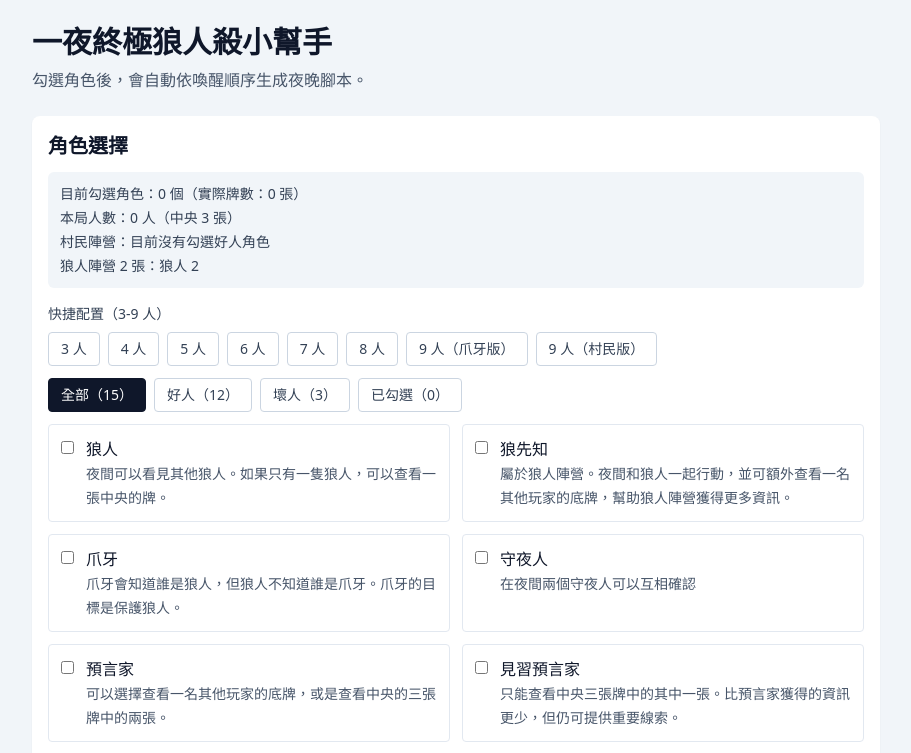
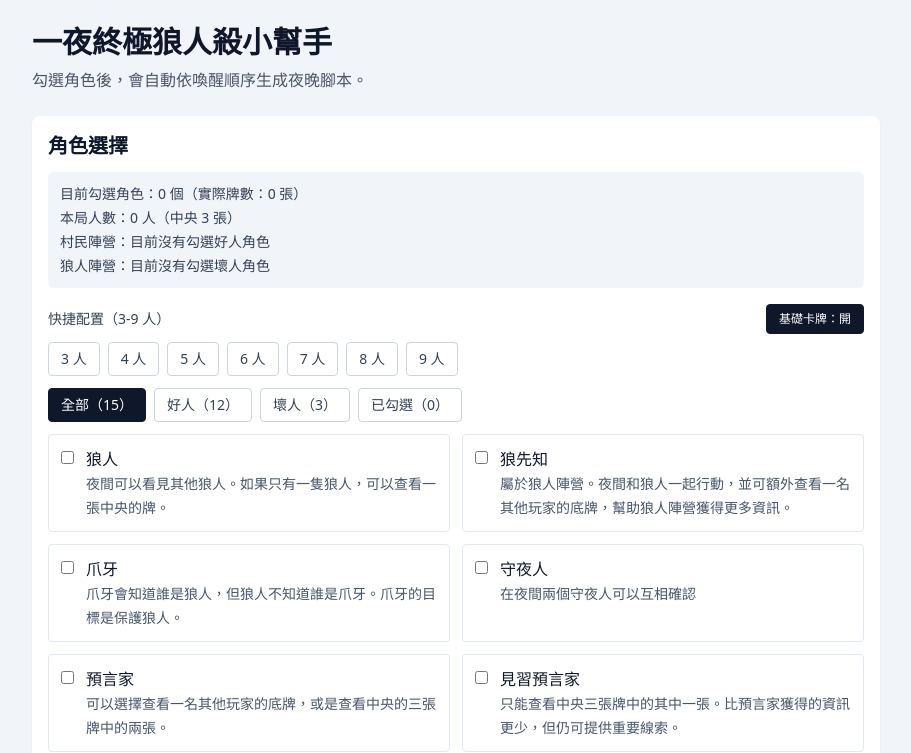
Before and after one commit to nicehorse06/onuw-helper, a Vue app: page / in a window 1280 px wide. Shown: the top 753 px of the page, without its empty margins (184-1095 px from the left). Built offline with nearby package versions, Linux system fonts and the light colour scheme.

Commit message:
update base card mode

```diff
--- a/src/App.vue
+++ b/src/App.vue
@@ -12,10 +12,14 @@ type Role = {
 }
 
 type RoleFilter = 'all' | 'good' | 'evil' | 'selected'
+type PresetRole = {
+  id: string
+  count?: number
+}
 type PresetConfig = {
   key: string
   label: string
-  roleIds: string[]
+  roles: PresetRole[]
 }
 
 function getWakeUpOrderValue(role: Role) {
@@ -51,6 +55,7 @@ function sortRolesForDisplay(a: Role, b: Role) {
 
 const roles = [...(rolesData as Role[])].sort(sortRolesForDisplay)
 const selected = ref<Set<string>>(new Set())
+const selectedRoleCountOverrides = ref<Map<string, number>>(new Map())
 const isPlaying = ref(false)
 const speechSupported = 'speechSynthesis' in window
 const speechRate = ref(1)
@@ -60,14 +65,19 @@ const announceSession = ref(0)
 const closeEyesSeconds = 3
 const sentencePauseMs = 350
 const roleFilter = ref<RoleFilter>('all')
+const useBasicPresets = ref(true)
 const evilRoleIds = new Set(['werewolf', 'mystic_wolf', 'minion'])
 const neutralRoleIds = new Set(['tanner'])
-const roleCardCountOverrides = new Map<string, number>([['sentinel', 2]])
+const defaultRoleCardCountOverrides = new Map<string, number>([['sentinel', 2]])
 const availableVoices = ref<SpeechSynthesisVoice[]>([])
 const selectedVoiceURI = ref('')
 
+function getRoleCardCountById(roleId: string) {
+  return selectedRoleCountOverrides.value.get(roleId) ?? defaultRoleCardCountOverrides.get(roleId) ?? 1
+}
+
 function getRoleCardCount(role: Role) {
-  return roleCardCountOverrides.get(role.id) ?? 1
+  return getRoleCardCountById(role.id)
 }
 
 const selectedRoles = computed(() =>
@@ -87,126 +97,253 @@ const villageTeamSummary = computed(() => {
   const parts = selectedGoodRoles.value.map((role) => `${role.name} ${getRoleCardCount(role)}`)
   return `村民陣營：${parts.join(' + ')}`
 })
-const hasMinion = computed(() => selectedRoles.value.some((role) => role.id === 'minion'))
+const hasMinion = computed(() => selected.value.has('minion') && getRoleCardCountById('minion') > 0)
 const nightStartLine = computed(() =>
   hasMinion.value ? '夜晚開始，請全部玩家閉上眼睛並且手伸出來。' : '夜晚開始，請全部玩家閉上眼睛。'
 )
-const wolfSeerIds = new Set(['wolfseer', 'wolf_seer', 'wolf-seer', 'mystic_wolf'])
-const hasWolfSeer = computed(() => selectedRoles.value.some((role) => wolfSeerIds.has(role.id)))
 const wolfTeamSummary = computed(() => {
-  const parts = hasWolfSeer.value ? ['狼先知 1', '狼人 1'] : ['狼人 2']
-  const evilCardCount = 2 + (hasMinion.value ? 1 : 0)
+  const werewolfCount = selected.value.has('werewolf') ? getRoleCardCountById('werewolf') : 0
+  const mysticWolfCount = selected.value.has('mystic_wolf') ? getRoleCardCountById('mystic_wolf') : 0
+  const minionCount = selected.value.has('minion') ? getRoleCardCountById('minion') : 0
+  const evilCardCount = werewolfCount + mysticWolfCount + minionCount
+  const parts: string[] = []
+
+  if (werewolfCount > 0) {
+    parts.push(`狼人 ${werewolfCount}`)
+  }
+  if (mysticWolfCount > 0) {
+    parts.push(`狼先知 ${mysticWolfCount}`)
+  }
   if (hasMinion.value) {
-    parts.push('爪牙 1')
+    parts.push(`爪牙 ${minionCount}`)
   }
+
+  if (parts.length === 0) {
+    return '狼人陣營：目前沒有勾選壞人角色'
+  }
+
   return `狼人陣營 ${evilCardCount} 張：${parts.join(' + ')}`
 })
-const presetConfigs: PresetConfig[] = [
+const legacyPresetConfigs: PresetConfig[] = [
   {
     key: 'p3',
     label: '3 人',
-    roleIds: ['werewolf', 'mystic_wolf', 'seer', 'apprentice_seer', 'witch', 'robber']
+    roles: [
+      { id: 'werewolf' },
+      { id: 'mystic_wolf' },
+      { id: 'seer' },
+      { id: 'apprentice_seer' },
+      { id: 'witch' },
+      { id: 'robber' }
+    ]
   },
   {
     key: 'p4',
     label: '4 人',
-    roleIds: ['werewolf', 'mystic_wolf', 'seer', 'apprentice_seer', 'witch', 'robber', 'paranormal_investigator']
+    roles: [
+      { id: 'werewolf' },
+      { id: 'mystic_wolf' },
+      { id: 'seer' },
+      { id: 'apprentice_seer' },
+      { id: 'witch' },
+      { id: 'robber' },
+      { id: 'paranormal_investigator' }
+    ]
   },
   {
     key: 'p5',
     label: '5 人',
-    roleIds: [
-      'werewolf',
-      'mystic_wolf',
-      'seer',
-      'apprentice_seer',
-      'witch',
-      'robber',
-      'paranormal_investigator',
-      'tanner'
+    roles: [
+      { id: 'werewolf' },
+      { id: 'mystic_wolf' },
+      { id: 'seer' },
+      { id: 'apprentice_seer' },
+      { id: 'witch' },
+      { id: 'robber' },
+      { id: 'paranormal_investigator' },
+      { id: 'tanner' }
     ]
   },
   {
     key: 'p6',
     label: '6 人',
-    roleIds: [
-      'werewolf',
-      'mystic_wolf',
-      'seer',
-      'apprentice_seer',
-      'witch',
-      'robber',
-      'paranormal_investigator',
-      'tanner',
-      'insomniac'
+    roles: [
+      { id: 'werewolf' },
+      { id: 'mystic_wolf' },
+      { id: 'seer' },
+      { id: 'apprentice_seer' },
+      { id: 'witch' },
+      { id: 'robber' },
+      { id: 'paranormal_investigator' },
+      { id: 'tanner' },
+      { id: 'insomniac' }
     ]
   },
   {
     key: 'p7',
     label: '7 人',
-    roleIds: [
-      'werewolf',
-      'mystic_wolf',
-      'seer',
-      'apprentice_seer',
-      'witch',
-      'robber',
-      'paranormal_investigator',
-      'tanner',
-      'sentinel'
+    roles: [
+      { id: 'werewolf' },
+      { id: 'mystic_wolf' },
+      { id: 'seer' },
+      { id: 'apprentice_seer' },
+      { id: 'witch' },
+      { id: 'robber' },
+      { id: 'paranormal_investigator' },
+      { id: 'tanner' },
+      { id: 'sentinel' }
     ]
   },
   {
     key: 'p8',
     label: '8 人',
-    roleIds: [
-      'werewolf',
-      'mystic_wolf',
-      'seer',
-      'apprentice_seer',
-      'witch',
-      'robber',
-      'paranormal_investigator',
-      'tanner',
-      'sentinel',
-      'hunter'
+    roles: [
+      { id: 'werewolf' },
+      { id: 'mystic_wolf' },
+      { id: 'seer' },
+      { id: 'apprentice_seer' },
+      { id: 'witch' },
+      { id: 'robber' },
+      { id: 'paranormal_investigator' },
+      { id: 'tanner' },
+      { id: 'sentinel' },
+      { id: 'hunter' }
     ]
   },
   {
     key: 'p9-minion',
     label: '9 人（爪牙版）',
-    roleIds: [
-      'werewolf',
-      'mystic_wolf',
-      'seer',
-      'apprentice_seer',
-      'witch',
-      'robber',
-      'paranormal_investigator',
-      'tanner',
-      'sentinel',
-      'hunter',
-      'minion'
+    roles: [
+      { id: 'werewolf' },
+      { id: 'mystic_wolf' },
+      { id: 'seer' },
+      { id: 'apprentice_seer' },
+      { id: 'witch' },
+      { id: 'robber' },
+      { id: 'paranormal_investigator' },
+      { id: 'tanner' },
+      { id: 'sentinel' },
+      { id: 'hunter' },
+      { id: 'minion' }
     ]
   },
   {
     key: 'p9-villager',
     label: '9 人（村民版）',
-    roleIds: [
-      'werewolf',
-      'mystic_wolf',
-      'seer',
-      'apprentice_seer',
-      'witch',
-      'robber',
-      'paranormal_investigator',
-      'tanner',
-      'sentinel',
-      'hunter',
-      'villager'
+    roles: [
+      { id: 'werewolf' },
+      { id: 'mystic_wolf' },
+      { id: 'seer' },
+      { id: 'apprentice_seer' },
+      { id: 'witch' },
+      { id: 'robber' },
+      { id: 'paranormal_investigator' },
+      { id: 'tanner' },
+      { id: 'sentinel' },
+      { id: 'hunter' },
+      { id: 'villager' }
     ]
   }
 ]
+const basicPresetConfigs: PresetConfig[] = [
+  {
+    key: 'b3',
+    label: '3 人',
+    roles: [
+      { id: 'werewolf', count: 2 },
+      { id: 'seer' },
+      { id: 'robber' },
+      { id: 'troublemaker' },
+      { id: 'villager' }
+    ]
+  },
+  {
+    key: 'b4',
+    label: '4 人',
+    roles: [
+      { id: 'werewolf', count: 2 },
+      { id: 'seer' },
+      { id: 'robber' },
+      { id: 'troublemaker' },
+      { id: 'villager' },
+      { id: 'insomniac' }
+    ]
+  },
+  {
+    key: 'b5',
+    label: '5 人',
+    roles: [
+      { id: 'werewolf', count: 2 },
+      { id: 'seer' },
+      { id: 'robber' },
+      { id: 'troublemaker' },
+      { id: 'villager' },
+      { id: 'insomniac' },
+      { id: 'tanner' }
+    ]
+  },
+  {
+    key: 'b6',
+    label: '6 人',
+    roles: [
+      { id: 'werewolf', count: 2 },
+      { id: 'seer' },
+      { id: 'robber' },
+      { id: 'troublemaker' },
+      { id: 'villager' },
+      { id: 'insomniac' },
+      { id: 'tanner' },
+      { id: 'hunter' }
+    ]
+  },
+  {
+    key: 'b7',
+    label: '7 人',
+    roles: [
+      { id: 'werewolf', count: 2 },
+      { id: 'seer' },
+      { id: 'robber' },
+      { id: 'troublemaker' },
+      { id: 'insomniac' },
+      { id: 'tanner' },
+      { id: 'hunter' },
+      { id: 'minion' },
+      { id: 'villager' }
+    ]
+  },
+  {
+    key: 'b8',
+    label: '8 人',
+    roles: [
+      { id: 'werewolf', count: 2 },
+      { id: 'seer' },
+      { id: 'robber' },
+      { id: 'troublemaker' },
+      { id: 'insomniac' },
+      { id: 'tanner' },
+      { id: 'hunter' },
+      { id: 'minion' },
+      { id: 'sentinel', count: 2 }
+    ]
+  },
+  {
+    key: 'b9',
+    label: '9 人',
+    roles: [
+      { id: 'werewolf', count: 2 },
+      { id: 'seer' },
+      { id: 'robber' },
+      { id: 'troublemaker' },
+      { id: 'insomniac' },
+      { id: 'tanner' },
+      { id: 'hunter' },
+      { id: 'minion' },
+      { id: 'sentinel', count: 2 },
+      { id: 'villager' }
+    ]
+  }
+]
+const activePresetConfigs = computed(() => (useBasicPresets.value ? basicPresetConfigs : legacyPresetConfigs))
 
 const filteredRoles = computed(() => {
   if (roleFilter.value === 'good') {
@@ -309,13 +446,23 @@ function parseRoleIdsFromUrl(params: URLSearchParams) {
   return decodeRoleList(single)
 }
 
+function buildRoleCounts(roleIds: string[]) {
+  const counts = new Map<string, number>()
+  roleIds.forEach((id) => {
+    counts.set(id, (counts.get(id) ?? 0) + 1)
+  })
+  return counts
+}
+
 function isRoleFilter(value: string | null): value is RoleFilter {
   return value === 'all' || value === 'good' || value === 'evil' || value === 'selected'
 }
 
 function syncUrl() {
   const query = new URLSearchParams(window.location.search)
-  const ids = Array.from(selected.value).sort()
+  const ids = Array.from(selected.value)
+    .sort()
+    .flatMap((id) => Array.from({ length: getRoleCardCountById(id) }, () => id))
 
   query.delete('roles')
   if (ids.length > 0) {
@@ -334,8 +481,18 @@ function syncUrl() {
 function restoreFromUrl() {
   const params = new URLSearchParams(window.location.search)
   const valid = new Set(roles.map((role) => role.id))
-  const roleIds = parseRoleIdsFromUrl(params)
-  selected.value = new Set(roleIds.map((id) => id.trim()).filter((id) => valid.has(id)))
+  const roleIds = parseRoleIdsFromUrl(params).map((id) => id.trim()).filter((id) => valid.has(id))
+  const counts = buildRoleCounts(roleIds)
+  const nextSelected = new Set(counts.keys())
+  const nextOverrides = new Map<string, number>()
+  counts.forEach((count, id) => {
+    const defaultCount = defaultRoleCardCountOverrides.get(id) ?? 1
+    if (count !== defaultCount) {
+      nextOverrides.set(id, count)
+    }
+  })
+  selected.value = nextSelected
+  selectedRoleCountOverrides.value = nextOverrides
 
   const filterFromUrl = params.get('filter')
   if (isRoleFilter(filterFromUrl)) {
@@ -345,17 +502,37 @@ function restoreFromUrl() {
 
 function toggleRole(roleId: string, checked: boolean) {
   const next = new Set(selected.value)
+  const nextOverrides = new Map(selectedRoleCountOverrides.value)
   if (checked) {
     next.add(roleId)
   } else {
     next.delete(roleId)
+    nextOverrides.delete(roleId)
   }
   selected.value = next
+  selectedRoleCountOverrides.value = nextOverrides
 }
 
 function applyPreset(preset: PresetConfig) {
   const validIds = new Set(roles.map((role) => role.id))
-  selected.value = new Set(preset.roleIds.filter((id) => validIds.has(id)))
+  const nextSelected = new Set<string>()
+  const nextOverrides = new Map<string, number>()
+
+  preset.roles.forEach((presetRole) => {
+    if (!validIds.has(presetRole.id)) {
+      return
+    }
+
+    const count = Math.max(1, Math.floor(presetRole.count ?? 1))
+    const defaultCount = defaultRoleCardCountOverrides.get(presetRole.id) ?? 1
+    nextSelected.add(presetRole.id)
+    if (count !== defaultCount) {
+      nextOverrides.set(presetRole.id, count)
+    }
+  })
+
+  selected.value = nextSelected
+  selectedRoleCountOverrides.value = nextOverrides
   roleFilter.value = 'selected'
 }
 
@@ -618,7 +795,7 @@ async function copyShareUrl() {
   }
 }
 
-watch([selected, roleFilter], syncUrl, { deep: false })
+watch([selected, roleFilter, selectedRoleCountOverrides], syncUrl, { deep: false })
 watch(selected, () => {
   stopAnnounce()
 }, { deep: false })
@@ -652,10 +829,23 @@ onUnmounted(() => {
         <p class="mt-1">{{ wolfTeamSummary }}</p>
       </div>
       <div class="mb-3">
-        <p class="mb-2 text-sm font-medium text-slate-700">快捷配置（3-9 人）</p>
+        <div class="mb-2 flex items-center justify-between gap-2">
+          <p class="text-sm font-medium text-slate-700">快捷配置（3-9 人）</p>
+          <button
+            class="rounded border px-3 py-1.5 text-xs"
+            :class="
+              useBasicPresets
+                ? 'border-slate-900 bg-slate-900 text-white'
+                : 'border-slate-300 bg-white text-slate-700'
+            "
+            @click="useBasicPresets = !useBasicPresets"
+          >
+            基礎卡牌：{{ useBasicPresets ? '開' : '關' }}
+          </button>
+        </div>
         <div class="flex flex-wrap gap-2">
           <button
-            v-for="preset in presetConfigs"
+            v-for="preset in activePresetConfigs"
             :key="preset.key"
             class="rounded border border-slate-300 bg-white px-3 py-1.5 text-sm text-slate-700 hover:bg-slate-50"
             @click="applyPreset(preset)"
```
